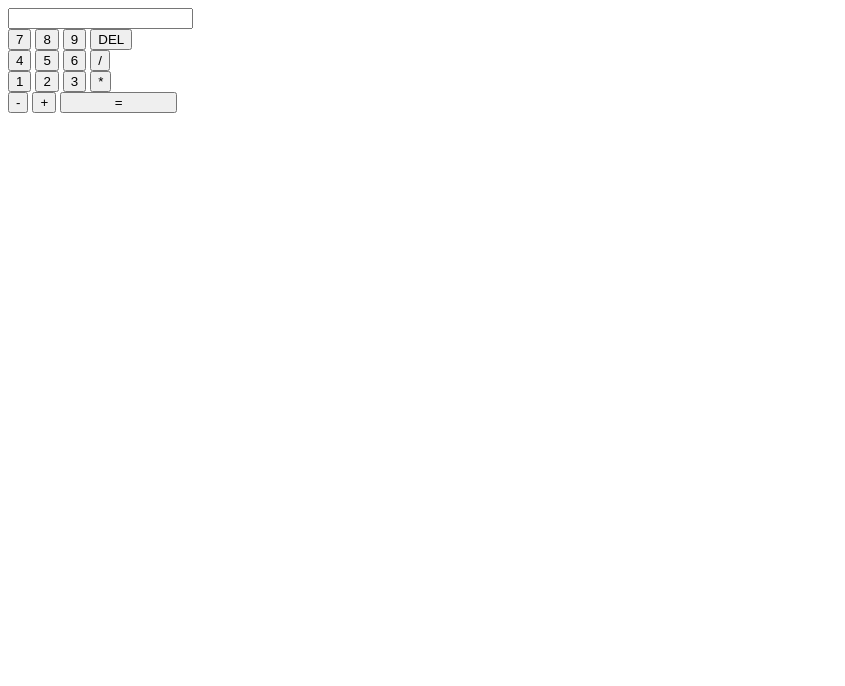
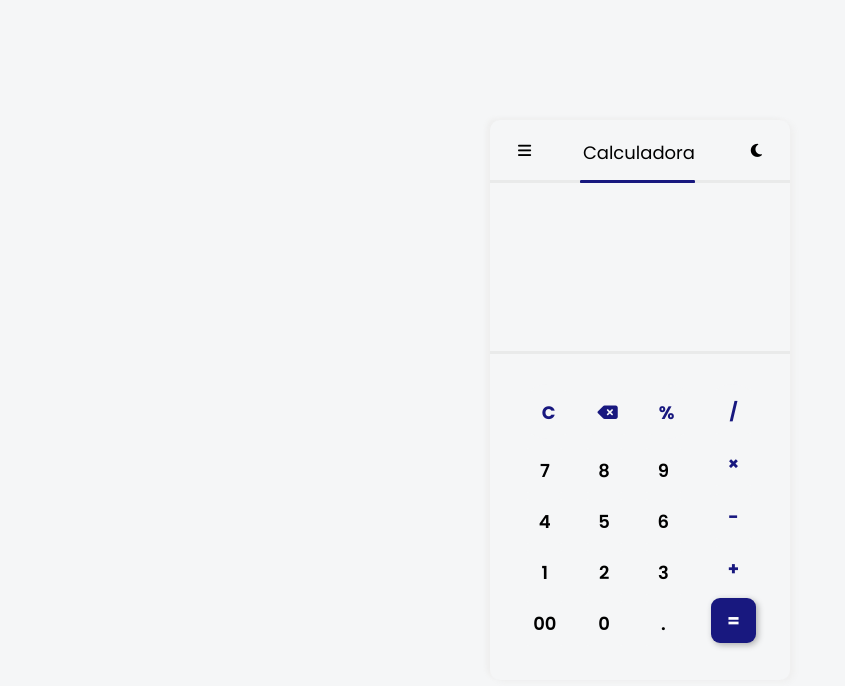
Before and after one commit to LeoSoaresO/Calculadora, a plain HTML site: page index.html in a window 1280 px wide. Shown: the whole page, without its empty margins (0-845 px from the left). Drawn offline with nearby package versions, Linux system fonts and the light colour scheme.

Commit message:
Refatorando código e Estilização

```diff
--- a/index.html
+++ b/index.html
@@ -1,54 +1,76 @@
-<!DOCTYPE html>
-<html>
+<html lang="en" data-theme="light">
+
 <head>
-        <title>Calculadora</title>
-        <link rel="stylesheet" type="text/css" href="Css.css">
+  <meta charset="UTF-8">
+  <meta name="viewport" content="width=device-width, initial-scale=1.0">
+  <script src="https://kit.fontawesome.com/1c2c2462bf.js" crossorigin="anonymous"></script>
+  <title>Calculadora v2.0</title>
+  <link rel="stylesheet" type="text/css" href="style.css">
 </head>
+
 <body>
-        <div id="calculator" class="container color-highlight">
-            <div class="visor-row">
-                <input type="text" type="text" id="visor-input" maxlength="40">
+  <div class="main">
+    <div class="heading">
+      <span><i class="fas fa-bars"></i></span>
+      <span>Calculadora</span>
+      <span>
+        <label>
+          <input type="checkbox" name="theme">
+          <span class="btn"></span>
+          <i class="fas fa-moon"></i>
+        </label>
+      </span>
     </div>
-        <div class="row">
-            <div id="numeros" class="col-3">
-                <div class="row">
-                    <button value="7" class="numbers">7</button>
-                    <button value="8" class="numbers">8</button>
-                    <button value="9" class="numbers">9</button>
-                    <button value="delete" class="button btn-small operation">DEL</button>
+    <div id="result">
+      <div class="history">
+        <p id="history-value"></p>
       </div>
-                <div class="row">
-                    <button value="4" class="numbers">4</button>
-                    <button value="5" class="numbers">5</button>
-                    <button value="6" class="numbers">6</button>
-                    <button value="/" class="button btn-small operation">/</button>
-                </div>
-                <div class="row">
-                    <button value="1" class="numbers">1</button>
-                    <button value="2" class="numbers">2</button>
-                    <button value="3" class="numbers">3</button>
-                    <button value="*" class="button btn-small operation">*</button>
-                </div>
-
+      <div class="output">
+        <p id="output-value"></p>
       </div>
     </div>
-        <div id="functions" class="col-1">
-
-                <button value="-" class="button btn-small operation">-</button>
-
-                <button value="+" class="button btn-small operation">+</button>
-
-                <button value="=" class="button btn-small result" style="width: 117px;">=</button>
-
-
-
+    <div id="keyboard">
+      <div class="group">
+        <div class="top-section">
+          <button class="operator" id="clear">C</button>
+          <button class="operator" id="backspace">
+            <i class="fas fa-backspace"></i>
+          </button>
+          <button class="operator" id="%">%</button>
+        </div>
+        <div class="middle-section">
+          <div>
+            <button class="number" id="7">7</button>
+            <button class="number" id="8">8</button>
+            <button class="number" id="9">9</button>
+          </div>
+          <div>
+            <button class="number" id="4">4</button>
+            <button class="number" id="5">5</button>
+            <button class="number" id="6">6</button>
+          </div>
+          <div>
+            <button class="number" id="1">1</button>
+            <button class="number" id="2">2</button>
+            <button class="number" id="3">3</button>
+          </div>
+          <div>
+            <button class="number" id="00">00</button></td>
+            <button class="number" id="0">0</button></td>
+            <button class="number" id=".">.</button></td>
           </div>
         </div>
       </div>
+      <div class="side-section">
+        <button class="operator" id="/">/</button>
+        <button class="operator" id="*">&times</button>
+        <button class="operator" id="-">-</button>
+        <button class="operator" id="+">+</button>
+        <button class="operator equal" id="=">=</button></td>
+      </div>
+    </div>
+  </div>
+  <script src="calculator.js"></script>
+</body>
 
-
-    </body>
-    <script src="https://ajax.googleapis.com/ajax/libs/jquery/1.8.3/jquery.min.js"></script>
-    <script src="http://code.jquery.com/ui/1.9.2/jquery-ui.js"></script>
-    <script src="Back.js"></script>
 </html>
--- a/style.css
+++ b/style.css
@@ -1,45 +1,206 @@
-body {
-	font-size: large;
-	min-height:100%;
-	margin: 10%;
+@import url("https://fonts.googleapis.com/css2?family=Poppins:wght@300;400;500;600;700&display=swap");
+* {
+  margin: 0;
   padding: 0;
-	background-color: #828282;
-	background-repeat: no-repeat;
-	background-size: cover;
-	background-attachment: fixed;
-	background-position: center; }
+  font-family: "Poppins", sans-serif;
+  transition: 0.9s;
+}
+html {
+  --bg: #f5f6f7;
+  --color-text: #000000;
+  --color-orange: #18187f;
+  --color-shadow: -4px -2px 4px 0px #efefef, 4px 2px 6px 0px #efefef;
+
+  --color-inset-shadow: inset -2px -2px 6px rgba(255, 255, 255, 0.8),
+    inset 2px 2px 6px rgba(0, 0, 0, 0.1);
+
+  --color-equal-shadow: -2px -2px 6px rgb(3, 169, 244, 0.01),
+    2px 2px 6px rgba(0, 0, 0, 0.3);
+
+  --color-equal-inset-shadow: inset -2px -2px 6px rgba(255, 106, 0, 0.5),
+    inset 2px 2px 6px rgba(0, 0, 0, 0.3);
+}
+
+html[data-theme="dark"] {
+  --bg: #131419;
+  --color-text: #fff;
+  --color-orange: #ff6a00;
+  --color-shadow: -4px -2px 4px 0px #000, 4px 2px 6px 0px #000;
+
+  --color-inset-shadow: inset -2px -2px 6px rgba(255, 255, 255, 0.01),
+    inset 2px 2px 6px rgba(0, 0, 0, 0.8);
+
+  --color-equal-shadow: -2px -2px 6px rgb(3, 169, 244, 0.01),
+    2px 2px 6px rgba(0, 0, 0, 0.8);
+
+  --color-equal-inset-shadow: inset -2px -2px 6px rgba(255, 106, 0, 0.2),
+    inset 2px 2px 6px rgba(0, 0, 0, 0.5);
+}
 
 button {
-	padding: 20px 26px;
+  outline: none;
+}
+body {
+  background-color: var(--bg);
+}
+.main {
+  width: 300px;
+  height: 560px;
+  position: absolute;
+  top: 50%;
+  left: 50%;
+  transform: translate(-50%, -50%);
+  border-radius: 10px;
+  background-color: var(--bg);
+  box-shadow: var(--color-shadow);
+  overflow: hidden;
+}
+
+.heading {
+  height: 60px;
+  display: flex;
+  justify-content: space-between;
+  align-items: center;
   position: relative;
-	top: 50%;
-	bottom: 50%;
-	right: 50%;
-	left: 40%;
-	margin: 2px;
-	background-color: #cecece;
-	border-radius: 5px;
-	border-style: hidden;
+  padding: 0 1.75rem;
 }
-.button.btn-small {
-	height: 56px;
-	width: 70px;
-	background-color: #bb4021;
+.heading span {
+  color: var(--color-text);
+  font-size: 1.125rem;
 }
-.button.btn-small:hover {
-	background-color: #bb3000;
+.heading span:nth-child(1),
+.heading span:nth-child(3) {
+  cursor: pointer;
+  font-size: 0.9375rem;
 }
-#visor-input {
-	padding: 15px 27px;
+.heading span:nth-child(2) {
+  margin-top: 5px;
+}
+.heading span:nth-child(2)::after {
+  width: 115px;
+  content: "";
+  position: absolute;
+  bottom: -5%;
+  border-bottom: 3px solid var(--color-orange);
+  z-index: 100;
+  left: 30%;
+  border-radius: 0.625rem;
+}
+#result {
+  height: 30%;
   position: relative;
-	top: 50%;
-	bottom: 50%;
-	right: 50%;
-	left: 40%;
-	margin: 2px;
-	background-color: #cecece;
-	border-radius: 5px;
-	border-style: hidden;
-	font-size: large;
-	font-family: Arial;
+  background-color: var(--bg);
+  border-top: 3px solid rgba(0, 0, 0, 0.05);
+  border-bottom: 3px solid rgba(0, 0, 0, 0.05);
 }
+#history-value {
+  position: absolute;
+  text-align: right;
+  bottom: 30%;
+  right: 5%;
+  font-size: 2rem;
+  color: var(--color-text);
+}
+#output-value {
+  position: absolute;
+  text-align: right;
+  bottom: 2%;
+  right: 5%;
+  font-size: 2rem;
+  color: var(--color-text);
+}
+#keyboard {
+  padding: 1.875rem 1.25rem;
+}
+.operator,
+.number {
+  width: 45px;
+  height: 45px;
+  border-radius: 20%;
+  border: none;
+  background-color: var(--bg);
+  font-weight: 900;
+  font-size: 1.125rem;
+  cursor: pointer;
+}
+.group {
+  width: 185px;
+  float: left;
+}
+.top-section {
+  height: auto;
+  position: relative;
+  display: flex;
+  justify-content: space-around;
+  padding: 0.25rem 0.375rem;
+  border-radius: 1.875rem;
+  justify-content: space-between;
+  margin-left: 0.625rem;
+  background: var(--bg);
+}
+.top-section button {
+  margin-top: 0.125rem;
+}
+.middle-section {
+  height: auto;
+  position: relative;
+  display: flex;
+  justify-content: space-between;
+  flex-direction: column;
+  align-items: center;
+  padding: 0.25rem;
+  border-radius: 1.875rem;
+  margin-top: 0.125rem;
+  margin-left: 0.2rem;
+}
+.middle-section button {
+  margin: 0.1875rem 0.3125rem;
+  color: var(--color-text);
+  font-weight: 600;
+}
+.side-section {
+  float: left;
+  height: 254px;
+  position: relative;
+  display: flex;
+  flex-direction: column;
+  padding: 0.3125rem 0.25rem;
+  border-radius: 1.875rem;
+  justify-content: space-between;
+  margin-left: 0.625rem;
+  background: var(--bg);
+}
+.side-section button {
+  margin-left: 0.125rem;
+}
+.equal {
+  background-color: var(--color-orange);
+  color: #fff !important;
+  box-shadow: var(--color-equal-shadow);
+}
+.operator {
+  color: var(--color-orange);
+}
+
+.operator:active,
+.number:active,
+.operator:hover,
+.number:hover {
+  box-shadow: var(--color-inset-shadow);
+  transition: 0.8s;
+}
+.equal:active,
+.equal:hover {
+  background: var(--color-orange);
+  box-shadow: var(--color-equal-inset-shadow);
+}
+
+.fas {
+  cursor: pointer;
+}
+label input[type="checkbox"] {
+  -webkit-appearance: none;
+}
+label input[type="checkbox"]:checked ~ .fas {
+  color: var(--color-orange);
+}
```
Also changed, not shown: calculator.js (+84 -41 lines). Lines whose indentation alone changed are shown as unchanged.
